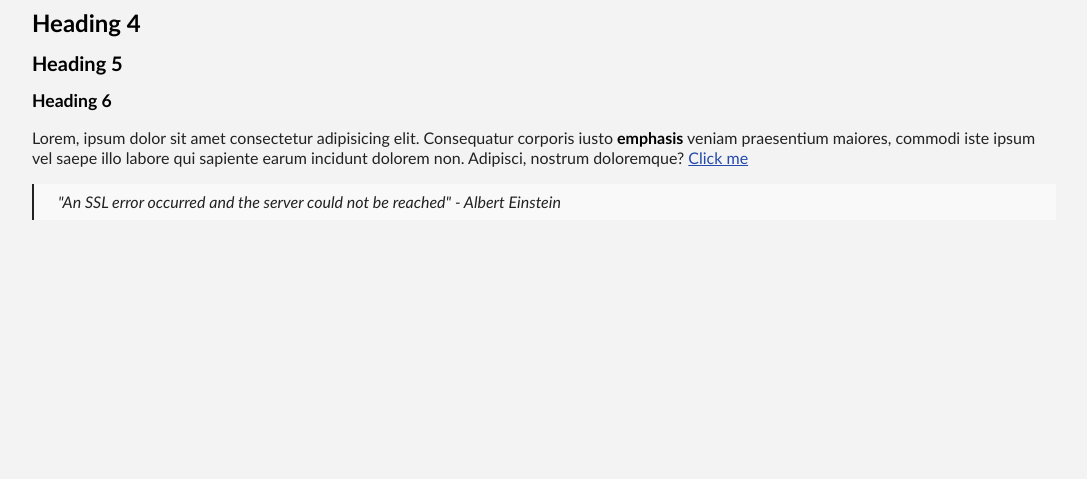
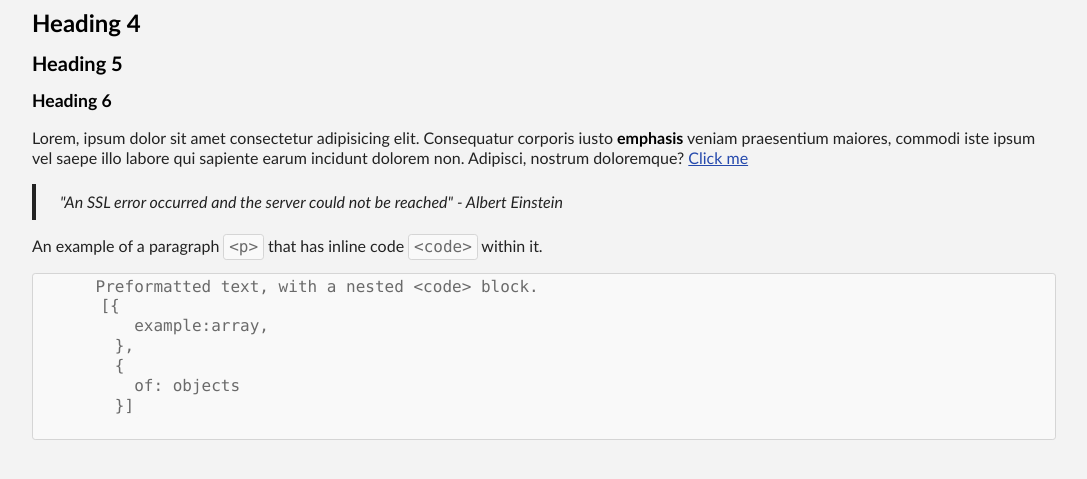
Before and after one commit to david-webber/Uncouth-css, a website: page index.html in a window 1280 px wide. Shown: the part 191-670 px from the top of the page, without its empty margins (96-1183 px from the left). Drawn offline with Linux system fonts and the light colour scheme.

Commit message:
add pre & code tags. Add border colours and text-muted colour.

```diff
--- a/index.html
+++ b/index.html
@@ -27,6 +27,21 @@
       Einstein
     </blockquote>
 
+    <p>
+      An example of a paragraph <code>&lt;p&gt;</code> that has inline code
+      <code>&lt;code&gt;</code> within it.
+    </p>
+
+    <pre>
+      Preformatted text, with a nested &lt;code&gt; block.
+      <code>[{
+          example:array,
+        },
+        {
+          of: objects
+        }]</code>
+      </pre>
+
     <!--
       TODO - add address tag
       TODO - add dd tag
@@ -36,10 +51,8 @@
       TODO - add hr tag
       TODO - add ul/li tags
       TODO - add ol/li tag
-      TODO - add pre tag
       TODO - add abbr tag
       TODO - add cite tag
-      TODO - add code tag
       TODO - add audio tag
       TODO - add img tag
       TODO - add video tag
--- a/src/components/base.scss
+++ b/src/components/base.scss
@@ -1,9 +1,9 @@
-@import "./font_stacks.scss";
-$fontStack: $sans-serif-font;
+:root {
+  --border-radius: 0.2rem;
+}
 
 * {
   box-sizing: border-box;
-	font-family: $fontStack;
 }
 
 html {
@@ -14,6 +14,6 @@ html {
 body {
   margin: auto;
   max-width: 80vw;
-	background-color: var(--background-btm);
+  background-color: var(--background-main);
   color: var(--text-main);
 }
--- a/src/components/other.scss
+++ b/src/components/other.scss
@@ -1,12 +1,27 @@
 ol,
 ul {
-	list-style: none;
+  list-style: none;
 }
 
 blockquote {
-	border-left: 2px solid;
-	background-color: var(--background-mid);
-	margin: 0;
-	padding: 0.5rem 0 0.5rem 1.5rem;
-	font-style: italic;
+  border-left: 0.25rem solid;
+  margin: 0;
+  padding: 0.5rem 0 0.5rem 1.5rem;
+  font-style: italic;
 }
+
+pre,
+code {
+  background-color: var(--background-mid);
+  border-radius: var(--border-radius);
+  border: 1px solid var(--border-colour);
+  color: var(--text-muted);
+  padding: 0.15rem 0.3rem;
+}
+
+pre {
+  code {
+    border: none;
+    padding: none;
+  }
+}
--- a/src/components/typography.scss
+++ b/src/components/typography.scss
@@ -1,3 +1,10 @@
+@import "./font_stacks.scss";
+$fontStack: $sans-serif-font;
+
+* {
+  font-family: $fontStack;
+}
+
 h1,
 h2,
 h3,
@@ -38,3 +45,8 @@ h5 {
 h6 {
   font-size: 1.1rem;
 }
+
+pre,
+code {
+  font-family: $monospace-font;
+}
--- a/src/variables/dark.scss
+++ b/src/variables/dark.scss
@@ -1,7 +1,9 @@
 :root {
-	--background-btm: #222933;
-	--background-mid: #272f3a;
-	--text-main: #e5e5e5;
-	--text-emphasis: #fff;
-	--action-colour: #6488ec;
+  --background-main: #222933;
+  --background-mid: #272f3a;
+  --text-main: #e5e5e5;
+  --text-emphasis: #fff;
+  --text-muted: #8d9096;
+  --border-colour: #13161b;
+  --action-colour: #6488ec;
 }
--- a/src/variables/light.scss
+++ b/src/variables/light.scss
@@ -1,7 +1,9 @@
 :root {
-	--background-btm: #f3f3f3;
-	--background-mid: #f9f9f9;
-	--text-main: #222;
-	--text-emphasis: #000;
-	--action-colour: #2549ac;
+  --background-main: #f3f3f3;
+  --background-mid: #f9f9f9;
+  --text-main: #222;
+  --text-emphasis: #000;
+  --text-muted: #6a6a6a;
+  --border-colour: #d5d5d5;
+  --action-colour: #2549ac;
 }
```
Also changed, not shown: dist/main.css, src/main.scss (line endings or trailing spaces), 1 other file. Lines whose indentation alone changed are shown as unchanged.
